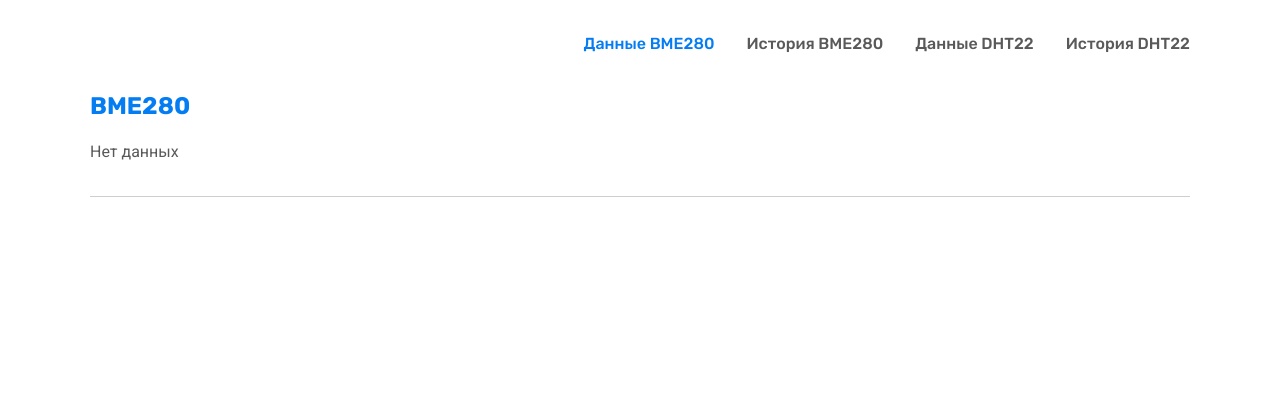
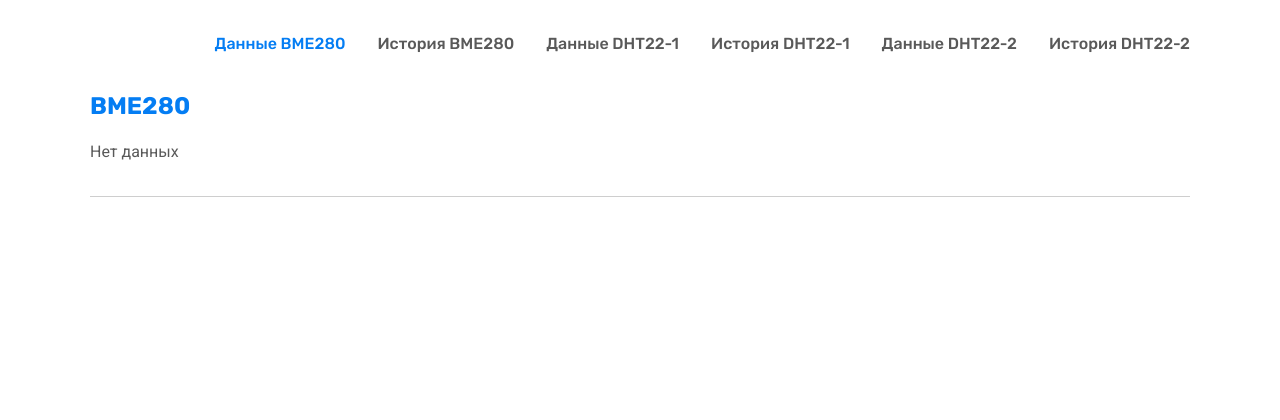
Before and after one commit to Missisol/rpi-sensors, a Django app: page /bme/ in a window 1280 px wide. Shown: the top 420 px of the page. Run offline with Django 4.2, Linux system fonts and the light colour scheme; data that the repository does not hold is empty; some libraries are stand-ins or nearby versions.

Commit message:
Context processor added

```diff
--- a/config/settings.py
+++ b/config/settings.py
@@ -71,6 +71,7 @@ TEMPLATES = [
                 'django.template.context_processors.request',
                 'django.contrib.auth.context_processors.auth',
                 'django.contrib.messages.context_processors.messages',
+                'meteo.utils.context_processors.get_menu',
             ],
         },
     },
--- a/meteo/templates/meteo/includes/header.html
+++ b/meteo/templates/meteo/includes/header.html
@@ -4,34 +4,15 @@
 <header class="header">
   <nav class="header__nav">
     <ul class="header__links">
-      <li>
-        {% if request.path == '/bme/' %}
-          <a class="header__link header__link--active" href="{% url 'bme' %}">Данные BME280</a>
+        {% for x, y, z in menu %}
+        <li>
+          {% if request.path == y %}
+          <a class="header__link header__link--active" href="{% url x %}">{{ z }}</a>
         {% else %}
-          <a class="header__link" href="{% url 'bme' %}">Данные BME280</a>
+          <a class="header__link" href="{% url x %}">{{ z }}</a>
         {% endif %}
-      </li>
-      <li>
-        {% if request.path == '/bme-history/' %}
-          <a class="header__link header__link--active" href="{% url 'bme-history' %}">История BME280</a>
-        {% else %}
-          <a class="header__link" href="{% url 'bme-history' %}">История BME280</a>
-        {% endif %}
-      </li>
-      <li>
-        {% if request.path == '/dht/' %}
-          <a class="header__link header__link--active" href="{% url 'dht' %}">Данные DHT22</a>
-        {% else %}
-          <a class="header__link" href="{% url 'dht' %}">Данные DHT22</a>
-        {% endif %}
-      </li>
-      <li>
-        {% if request.path == '/dht-history/' %}
-          <a class="header__link header__link--active" href="{% url 'dht-history' %}">История DHT22</a>
-        {% else %}
-          <a class="header__link" href="{% url 'dht-history' %}">История DHT22</a>
-        {% endif %}
-      </li>
+        </li>
+      {% endfor %}
     </ul>
   </nav>
 </header>
--- /dev/null
+++ b/meteo/utils/context_processors.py
@@ -0,0 +1,11 @@
+def get_menu(request):
+  return {
+    'menu': [
+    ['bme', '/bme/', 'Данные BME280'],
+    ['bme-history', '/bme-history/', 'История BME280'],
+    ['dht1', '/dht1/', 'Данные DHT22-1'],
+    ['dht1-history', '/dht1-history/', 'История DHT22-1'],
+    ['dht2', '/dht2/', 'Данные DHT22-2'],
+    ['dht2-history', '/dht2-history/', 'История DHT22-2'],
+    ]
+  }
```
